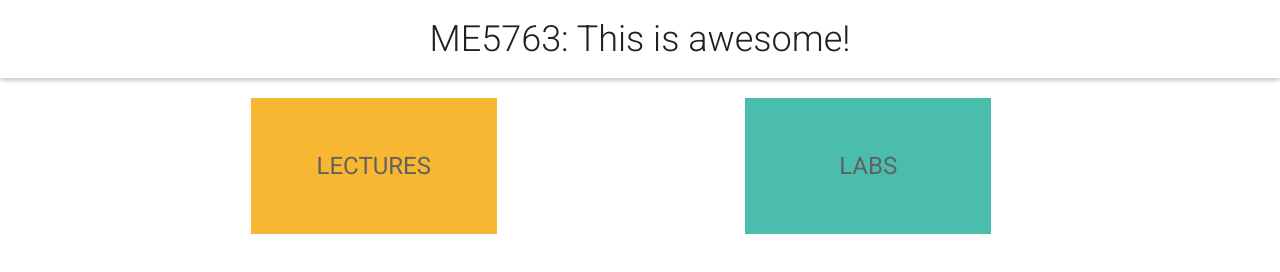
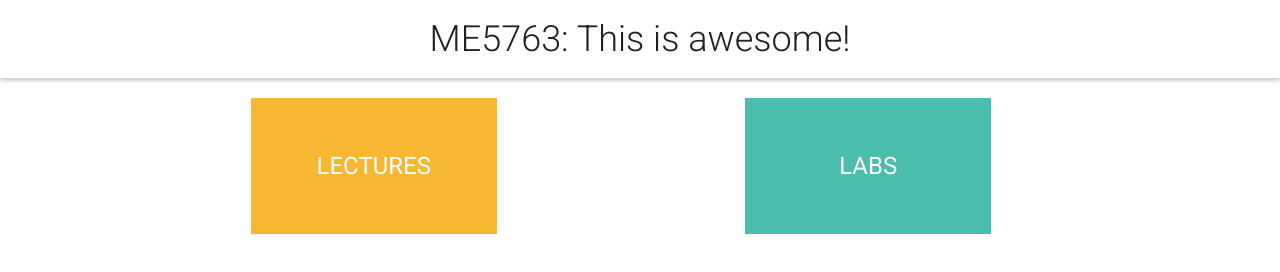
Before and after one commit to me5763/me5763, a plain HTML site: page index.html in a window 1280 px wide. Drawn offline with Linux system fonts and the light colour scheme.

Commit message:
Update main.css

```diff
--- a/main.css
+++ b/main.css
@@ -70,21 +70,13 @@ header, nav, footer, section, article, div {
   background-color: #F7B733;
 }
 
-.nav__item__lec a {
-  color: #fff;
-}
-
 .nav__item__lab {
   background-color: #4ABDAC;
 }
 
-.nav__item__lab a{
-  color: #fff;
-}
-
 .nav a {
   text-decoration: none;
-  color: #616161;
+  color: #fff;
 }
 
 .nav a:hover {
```
